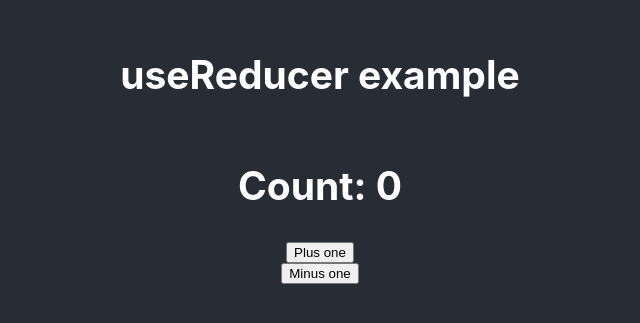
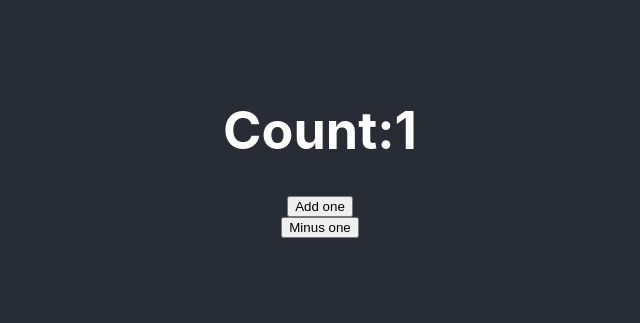
Before and after one commit to Gbenro/ReactHooks, a React (Create React App) app: page / in a window 1280 px wide. Shown: the part 249-572 px from the top of the page, without its empty margins (320-960 px from the left). Built offline with nearby package versions, Linux system fonts and the light colour scheme.

Commit message:
react + Mobx

```diff
--- a/package.json
+++ b/package.json
@@ -6,6 +6,8 @@
     "@testing-library/jest-dom": "^5.15.1",
     "@testing-library/react": "^11.2.7",
     "@testing-library/user-event": "^12.8.3",
+    "mobx": "^6.3.8",
+    "mobx-react-lite": "^3.2.2",
     "node-sass": "^6.0.1",
     "node-scss": "^7.0.3",
     "react": "^17.0.2",
--- a/src/App.js
+++ b/src/App.js
@@ -1,40 +1,33 @@
 import "./App.scss";
-import React, { useReducer, useRef } from "react";
+import React, { useReducer } from "react";
+import { observer, useLocalStore } from "mobx-react-lite";
 
-const initState = {
-  count: 0,
-};
-function reducerFunction(state, action) {
-  switch (action.type) {
-    case "INCREMENT":
-      return { count: state.count + 1 };
-    case "DECREMENT":
-      return { count: state.count - 1 };
-    default:
-      return state;
+const App = observer(() => {
+  const store = useLocalStore(() => ({
+    count: 1,
+    addOne() {
+      store.count++;
+    },
+    subtractOne() {
+      store.count--;
+    },
+  }));
+  function addOneHandle() {
+    store.addOne();
   }
-}
 
-function App() {
-  const [state, dispatch] = useReducer(reducerFunction, initState);
-
-  function plusOne() {
-    dispatch({ type: "INCREMENT" });
-  }
-  function minusOne() {
-    dispatch({ type: "DECREMENT" });
+  function subtractOneHandle() {
+    store.subtractOne();
   }
   return (
     <div className="App">
       <header className="App-header">
-        <h2>useReducer example</h2>
-        <h2>Count: {state.count}</h2>
-
-        <button onClick={plusOne}>Plus one</button>
-        <button onClick={minusOne}>Minus one</button>
+        <h1>Count:{store.count}</h1>
+        <button onClick={addOneHandle}> Add one</button>
+        <button onClick={subtractOneHandle}> Minus one</button>
       </header>
     </div>
   );
-}
+});
 
 export default App;
```
Also changed, not shown: 1 other file (tests, documents, lock files or other folders).
